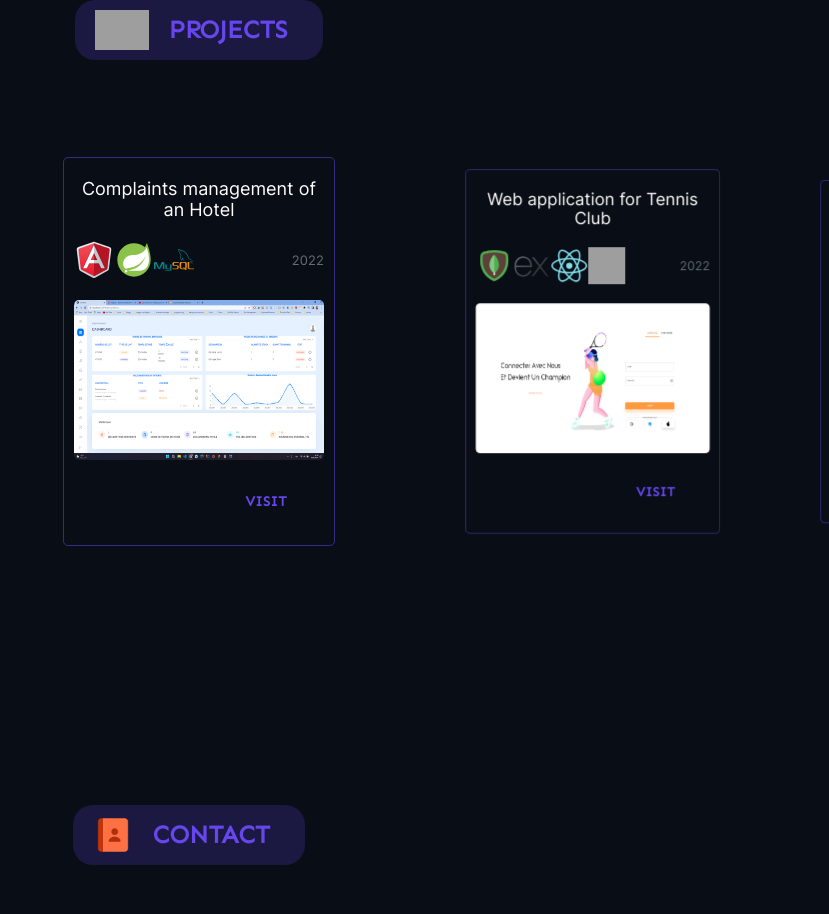
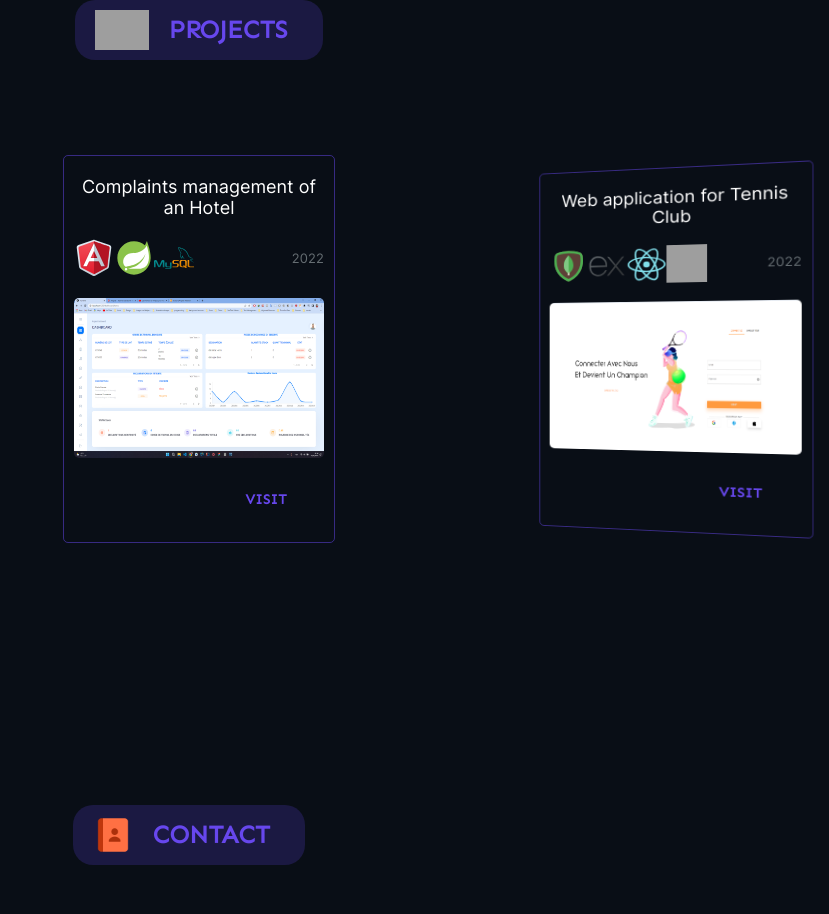
Before and after one commit to ghaithsaidani/portfolio-1.0, a React (Vite) app: page / in a window 1280 px wide. Shown: the part 2355-3269 px from the top of the page, without its empty margins (451-1280 px from the left). Built offline with nearby package versions, Linux system fonts and the light colour scheme; grey boxes are pictures that could not be loaded; some icons are missing.

Commit message:
fix(swiper): fixing the swiper with all queries

```diff
--- a/src/assets/scss/styles.scss
+++ b/src/assets/scss/styles.scss
@@ -104,6 +104,7 @@ header {
 }
 
 main {
+  overflow: hidden;
   section {
     height: 100dvh;
     padding: 20px 0 2% 20px;
--- a/src/components/main/projects/projectsarticle/swiper/ProjectsSwiper.tsx
+++ b/src/components/main/projects/projectsarticle/swiper/ProjectsSwiper.tsx
@@ -1,12 +1,12 @@
-import { EffectCoverflow, Navigation, Pagination } from "swiper";
-import { Swiper, SwiperSlide } from "swiper/react";
-import { Card, ProjectCard } from "../projectcard/ProjectCard";
+import {EffectCoverflow, Navigation, Pagination} from "swiper";
+import {Swiper, SwiperSlide} from "swiper/react";
+import {Card, ProjectCard} from "../projectcard/ProjectCard";
 import "swiper/swiper-bundle.min.css";
 import "swiper/css";
 import "swiper/css/navigation";
 import "swiper/css/pagination";
 import "swiper/css/scrollbar";
-import { useMediaQuery, useTheme } from "@mui/material";
+import {Stack, useMediaQuery, useTheme} from "@mui/material";
 
 export const ProjectsSwiper = (props: { projects: Card[] }) => {
     const theme = useTheme();
@@ -21,24 +21,29 @@ export const ProjectsSwiper = (props: { projects: Card[] }) => {
             grabCursor={true}
             centeredSlides={true}
             loop={false}
-      slidesPerView={xl ? 4 : lg ? 3 : md ? 2.5 : sm ? 1.2 : 1}
+            slidesPerView={lg ? 2.5 : md ? 2 : sm?1.5:1.2}
+            //slidesPerView={"auto"}
             coverflowEffect={{
-        rotate: 0,
+                rotate: 10,
                 stretch: 0,
-        depth: xs ? 40 : xl ? 200: 150,
+                depth: lg ? 40 : md ? 120 : 200,
                 slideShadows: false,
-        modifier: xl ? 4  : 2,
+                modifier: xl ? 4 : 2,
             }}
-      pagination={{ el: ".swiper-pagination", clickable: true }}
-
+            pagination={{el: ".swiper-pagination"}}
+            //pagination={true}
             modules={[EffectCoverflow, Pagination, Navigation]}
             className="swiper_container"
         >
+
             {props.projects.map((project) => (
                 <SwiperSlide key={project.title}>
+                    <Stack className={"cards-container"} style={{paddingBottom: "1%"}}>
                         <ProjectCard {...project} />
+                    </Stack>
                 </SwiperSlide>
             ))}
+
         </Swiper>
     );
 };
--- a/src/theme/Theme.tsx
+++ b/src/theme/Theme.tsx
@@ -9,7 +9,7 @@ export const Theme = (palette: PaletteOptions) => createTheme(
         breakpoints: {
             values: {
               xs: 0,
-              sm: 450,
+              sm: 600,
               md: 850,
               lg: 1200,
               xl: 1536,
```
Lines whose indentation alone changed are shown as unchanged.
